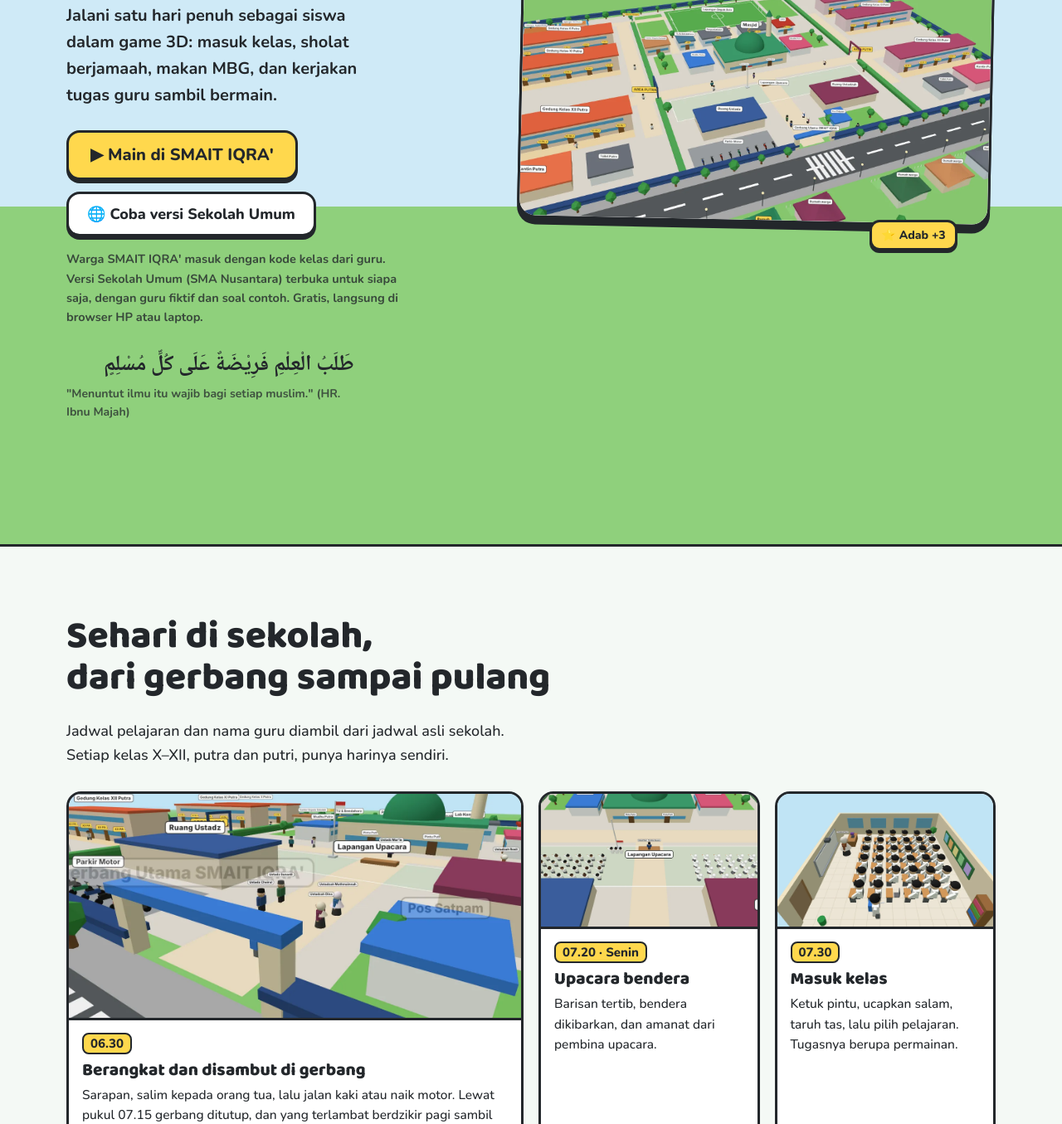
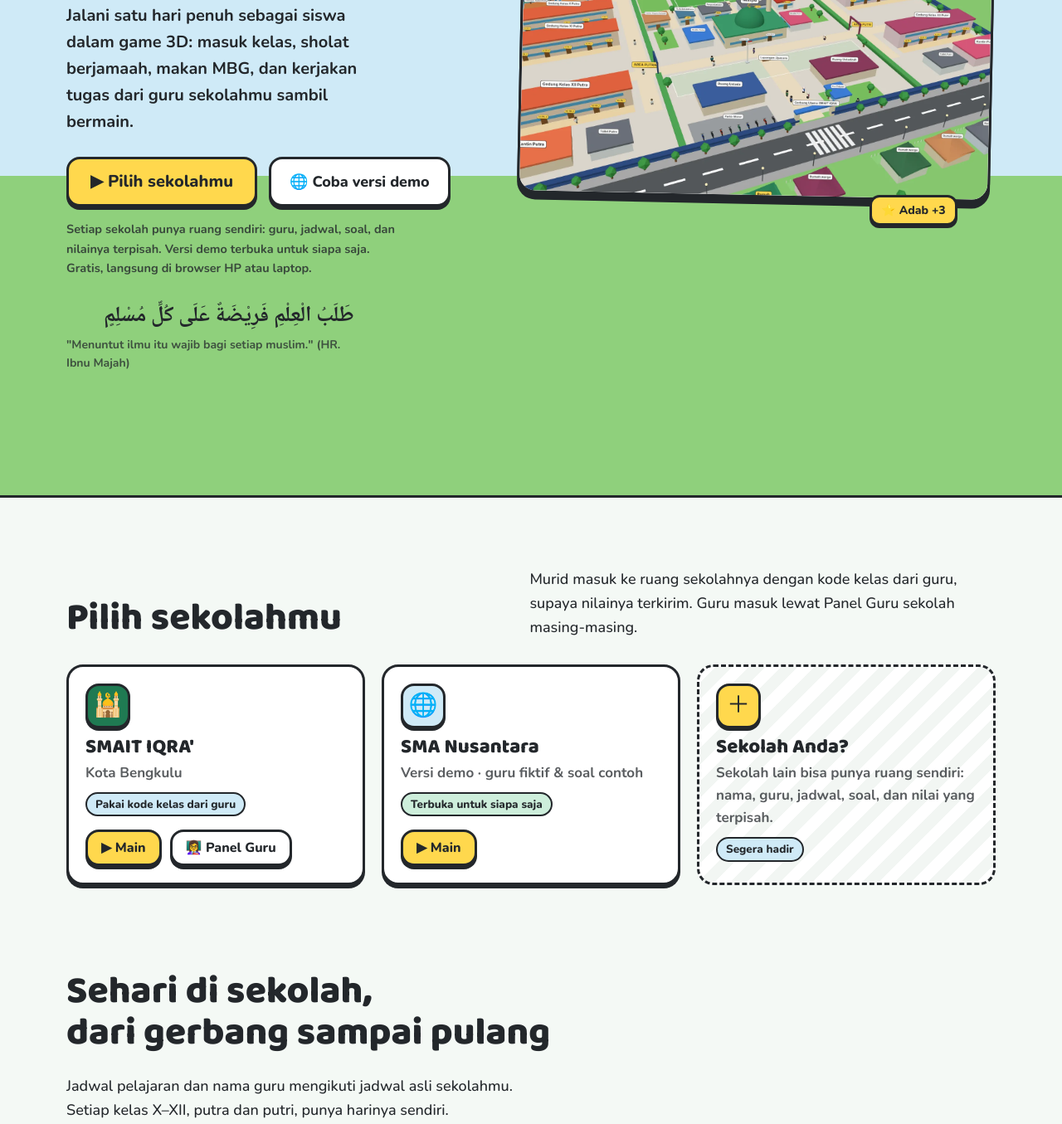
Before and after one commit to ariefrahmanriyanda88-del/hari-di-sekolah, a plain HTML site: page index.html in a window 1280 px wide. Shown: the part 483-1838 px from the top of the page at 83% size. Drawn offline with nearby package versions, Linux system fonts and the light colour scheme.

Commit message:
Halaman depan menjadi website umum untuk semua sekolah, dengan daftar pilih sekolah
Co-Authored-By: Claude Opus 5.5 <noreply@anthropic.com>
Claude-Session: https://claude.ai/code/session_01GLHTW4QhrufmCh3UeSEboQ

```diff
--- a/index.html
+++ b/index.html
@@ -4,9 +4,9 @@
 <meta charset="utf-8">
 <meta name="viewport" content="width=device-width,initial-scale=1">
 <meta name="theme-color" content="#1f7a52">
-<title>Hari di Sekolah · Game edukatif 3D SMAIT IQRA' Kota Bengkulu</title>
-<meta name="description" content="Game 3D simulasi satu hari penuh di SMAIT IQRA' Kota Bengkulu: jadwal asli, adab islami, tugas guru jadi permainan. Bisa dimainkan di HP dan laptop.">
-<meta property="og:title" content="Hari di Sekolah · SMAIT IQRA' Kota Bengkulu">
+<title>Hari di Sekolah · Game edukatif 3D untuk sekolah</title>
+<meta name="description" content="Game 3D simulasi satu hari penuh di sekolah: jadwal kelas, adab islami, tugas guru jadi permainan. Setiap sekolah punya ruangnya sendiri. Bisa dimainkan di HP dan laptop.">
+<meta property="og:title" content="Hari di Sekolah · game edukatif 3D untuk sekolah">
 <meta property="og:description" content="Game 3D simulasi kehidupan siswa: masuk kelas, sholat berjamaah, makan MBG, olahraga, dan mengerjakan tugas guru sebagai permainan.">
 <meta property="og:image" content="img/hero.webp">
 <link rel="preconnect" href="https://fonts.googleapis.com"><link rel="preconnect" href="https://fonts.gstatic.com" crossorigin>
@@ -63,6 +63,20 @@ p{margin:0}
 .ayat .ar{font:600 26px/1.6 "Noto Naskh Arabic",serif;direction:rtl}
 .ayat small{font-size:14px;font-weight:700;opacity:.75}
 @media (max-width:900px){.hero .wrap{grid-template-columns:1fr;gap:34px;padding-top:36px}.hero{background:linear-gradient(var(--sky) 0 70%,#8fd07c 70%)}}
+
+/* ---------- pilih sekolah ---------- */
+.schools{padding-bottom:20px}
+.schoolgrid{display:grid;grid-template-columns:repeat(3,1fr);gap:20px}
+.sch{border:var(--line);border-radius:20px;background:#fff;box-shadow:var(--pop);padding:20px;display:flex;flex-direction:column;gap:10px}
+.sch .logo{width:54px;height:54px;border:var(--line);border-radius:16px;display:grid;place-items:center;font-size:28px;box-shadow:0 3px 0 var(--ink)}
+.sch h3{font-size:24px}
+.sch .where{font-weight:700;opacity:.75;margin-top:-6px}
+.sch .tag{align-self:flex-start;font-weight:800;font-size:13.5px;border:2px solid var(--ink);border-radius:999px;padding:2px 10px;background:var(--sky)}
+.sch .tag.open{background:#cdeedb}
+.sch .acts{display:flex;gap:10px;flex-wrap:wrap;margin-top:auto;padding-top:6px}
+.sch .btn{padding:11px 16px;font-size:16px}
+.sch.soon{background:repeating-linear-gradient(135deg,#fff 0 14px,#f2f6f3 14px 28px);border-style:dashed;box-shadow:none}
+@media (max-width:900px){.schoolgrid{grid-template-columns:1fr}}
 
 /* ---------- satu hari ---------- */
 section{padding:84px 0}
@@ -167,9 +181,9 @@ footer a{color:var(--sun)}
   <div class="wrap">
     <a class="brand" href="#"><i>🏫</i>Hari di Sekolah</a>
     <nav aria-label="Navigasi">
-      <a href="#sehari">Sehari di sekolah</a><a href="#denah">Denah</a><a href="#fitur">Isi game</a><a href="#guru">Untuk guru</a><a href="#cara">Cara main</a>
+      <a href="#sekolah">Pilih sekolah</a><a href="#sehari">Sehari di sekolah</a><a href="#denah">Denah</a><a href="#fitur">Isi game</a><a href="#guru">Untuk guru</a><a href="#cara">Cara main</a>
     </nav>
-    <a class="btn play" href="main.html">▶ Main</a>
+    <a class="btn play" href="#sekolah">▶ Main</a>
   </div>
 </header>
 
@@ -178,14 +192,14 @@ footer a{color:var(--sun)}
 <section class="hero" aria-labelledby="judul">
   <div class="wrap">
     <div>
-      <span class="school">SMAIT IQRA' Kota Bengkulu</span>
+      <span class="school">Game edukatif 3D untuk sekolah</span>
       <h1 id="judul">Hari di Sekolah</h1>
-      <p class="lead">Jalani satu hari penuh sebagai siswa dalam game 3D: masuk kelas, sholat berjamaah, makan MBG, dan kerjakan tugas guru sambil bermain.</p>
+      <p class="lead">Jalani satu hari penuh sebagai siswa dalam game 3D: masuk kelas, sholat berjamaah, makan MBG, dan kerjakan tugas dari guru sekolahmu sambil bermain.</p>
       <div class="ctas">
-        <a class="btn play" href="main.html?s=iqra">▶ Main di SMAIT IQRA'</a>
-        <a class="btn" href="main.html?s=umum">🌐 Coba versi Sekolah Umum</a>
+        <a class="btn play" href="#sekolah">▶ Pilih sekolahmu</a>
+        <a class="btn" href="main.html?s=umum">🌐 Coba versi demo</a>
       </div>
-      <p class="note">Warga SMAIT IQRA' masuk dengan kode kelas dari guru. Versi Sekolah Umum (SMA Nusantara) terbuka untuk siapa saja, dengan guru fiktif dan soal contoh. Gratis, langsung di browser HP atau laptop.</p>
+      <p class="note">Setiap sekolah punya ruang sendiri: guru, jadwal, soal, dan nilainya terpisah. Versi demo terbuka untuk siapa saja. Gratis, langsung di browser HP atau laptop.</p>
       <div class="ayat">
         <span class="ar">طَلَبُ الْعِلْمِ فَرِيْضَةٌ عَلَى كُلِّ مُسْلِمٍ</span>
         <small>"Menuntut ilmu itu wajib bagi setiap muslim." (HR. Ibnu Majah)</small>
@@ -198,12 +212,23 @@ footer a{color:var(--sun)}
   </div>
 </section>
 
+<!-- ===== pilih sekolah ===== -->
+<section id="sekolah" class="schools" aria-labelledby="h-sekolah">
+  <div class="wrap">
+    <div class="sec-head">
+      <h2 id="h-sekolah">Pilih sekolahmu</h2>
+      <p>Murid masuk ke ruang sekolahnya dengan kode kelas dari guru, supaya nilainya terkirim. Guru masuk lewat Panel Guru sekolah masing-masing.</p>
+    </div>
+    <div class="schoolgrid" id="schoolgrid"></div>
+  </div>
+</section>
+
 <!-- ===== satu hari ===== -->
 <section id="sehari" aria-labelledby="h-sehari">
   <div class="wrap">
     <div class="sec-head">
       <h2 id="h-sehari">Sehari di sekolah,<br>dari gerbang sampai pulang</h2>
-      <p>Jadwal pelajaran dan nama guru diambil dari jadwal asli sekolah. Setiap kelas X–XII, putra dan putri, punya harinya sendiri.</p>
+      <p>Jadwal pelajaran dan nama guru mengikuti jadwal asli sekolahmu. Setiap kelas X–XII, putra dan putri, punya harinya sendiri.</p>
     </div>
     <div class="day">
       <article class="slot big"><img src="img/gerbang.webp" alt="Ustadz dan Ustadzah menyambut murid di gerbang sekolah" ><div><time>06.30</time><h3>Berangkat dan disambut di gerbang</h3><p>Sarapan, salim kepada orang tua, lalu jalan kaki atau naik motor. Lewat pukul 07.15 gerbang ditutup, dan yang terlambat berdzikir pagi sambil berdiri.</p></div></article>
@@ -258,7 +283,7 @@ footer a{color:var(--sun)}
   <div class="wrap gurugrid">
     <div>
       <h2 id="h-guru">Untuk Ustadz dan Ustadzah</h2>
-      <p style="margin-top:14px;font-size:18px;max-width:46ch">Daftar sendiri dengan email di Panel Guru. Setelah disetujui admin sekolah, Anda bisa langsung memberi tugas.</p>
+      <p style="margin-top:14px;font-size:18px;max-width:46ch">Daftar dengan email di Panel Guru sekolah Anda. Setelah disetujui admin sekolah, Anda bisa langsung memberi tugas.</p>
       <ul class="checks">
         <li><i>📝</i><span><b>Buat soal sendiri</b>Pilihan ganda A–D atau benar/salah, tandai sendiri jawaban yang benar. Bisa tempel dari Excel.</span></li>
         <li><i>📚</i><span><b>Tulis materi perpustakaan</b>Materi tampil sebagai buku di rak mapel Anda.</span></li>
@@ -283,9 +308,9 @@ footer a{color:var(--sun)}
 <!-- ===== cara main ===== -->
 <section id="cara" aria-labelledby="h-cara">
   <div class="wrap">
-    <div class="sec-head"><h2 id="h-cara">Cara mulai bermain</h2><p>Tidak perlu akun. Cukup nama, kelas, dan kode kelas dari guru.</p></div>
+    <div class="sec-head"><h2 id="h-cara">Cara mulai bermain</h2><p>Murid tidak perlu akun. Cukup pilih sekolah, isi nama dan kelas, lalu masukkan kode kelas dari guru.</p></div>
     <div class="steps">
-      <div class="step"><div class="n">1</div><h3>Pilih sekolah</h3><p><b>SMAIT IQRA'</b> untuk warga sekolah, atau <b>Sekolah Umum</b> untuk mencoba. Bisa diganti di layar awal.</p></div>
+      <div class="step"><div class="n">1</div><h3>Pilih sekolah</h3><p>Ketuk sekolahmu di daftar <b>Pilih sekolahmu</b>, atau coba versi demo. Bisa diganti di layar awal game.</p></div>
       <div class="step"><div class="n">2</div><h3>Isi nama dan kelas</h3><p>Atur avatarmu, lalu masukkan <b>kode kelas</b> dari guru agar nilaimu terkirim.</p></div>
       <div class="step"><div class="n">3</div><h3>Ikuti panah kuning</h3><p>Panah menunjukkan tugas berikutnya. Tidur di rumah untuk menyimpan.</p></div>
     </div>
@@ -299,19 +324,31 @@ footer a{color:var(--sun)}
 <section class="final" aria-labelledby="h-final">
   <div class="wrap">
     <h2 id="h-final">Siap berangkat sekolah?</h2>
-    <div style="display:flex;gap:14px;justify-content:center;flex-wrap:wrap"><a class="btn play" href="main.html?s=iqra">▶ Main di SMAIT IQRA'</a><a class="btn" href="main.html?s=umum">🌐 Coba versi Sekolah Umum</a></div>
+    <div style="display:flex;gap:14px;justify-content:center;flex-wrap:wrap"><a class="btn play" href="#sekolah">▶ Pilih sekolahmu</a><a class="btn" href="main.html?s=umum">🌐 Coba versi demo</a></div>
   </div>
 </section>
 </main>
 
 <footer>
   <div class="wrap">
-    <span>Hari di Sekolah · game edukatif SMAIT IQRA' Kota Bengkulu</span>
+    <span>Hari di Sekolah · game edukatif 3D untuk sekolah</span>
     <span>Dikembangkan oleh Ustadz Arief · <a href="guru.html">Panel Guru</a></span>
   </div>
 </footer>
 
 <script>
+// daftar sekolah yang sudah punya ruang sendiri (bertambah di Tahap 2)
+const SCHOOLS = [
+  { id: 'iqra', nama: "SMAIT IQRA'", where: 'Kota Bengkulu', logo: '🕌', bg: '#1f7a52', tag: 'Pakai kode kelas dari guru', panel: true },
+  { id: 'umum', nama: 'SMA Nusantara', where: 'Versi demo · guru fiktif & soal contoh', logo: '🌐', bg: '#cfeaf7', tag: 'Terbuka untuk siapa saja', open: true },
+];
+document.getElementById('schoolgrid').innerHTML = SCHOOLS.map((s) => `
+  <article class="sch"><div class="logo" style="background:${s.bg}">${s.logo}</div><h3>${s.nama}</h3><p class="where">${s.where}</p>
+    <span class="tag ${s.open ? 'open' : ''}">${s.tag}</span>
+    <div class="acts"><a class="btn play" href="main.html?s=${s.id}">▶ Main</a>${s.panel ? '<a class="btn" href="guru.html">👩‍🏫 Panel Guru</a>' : ''}</div></article>`).join('') + `
+  <article class="sch soon"><div class="logo" style="background:var(--sun)">＋</div><h3>Sekolah Anda?</h3><p class="where">Sekolah lain bisa punya ruang sendiri: nama, guru, jadwal, soal, dan nilai yang terpisah.</p>
+    <span class="tag">Segera hadir</span></article>`;
+
 // titik denah: posisi dalam persen gambar
 const PLACES = [
   ['Gerbang Utama', 'Pintu masuk', 'gerbang', 0, 56, 'Ustadz dan Ustadzah menyambut murid setiap pagi. Pos satpam di samping gerbang, parkir motor di dalam sebelah kiri.'],
```
Also changed, not shown: sumber/online/src/landing.html (+53 -16 lines).
